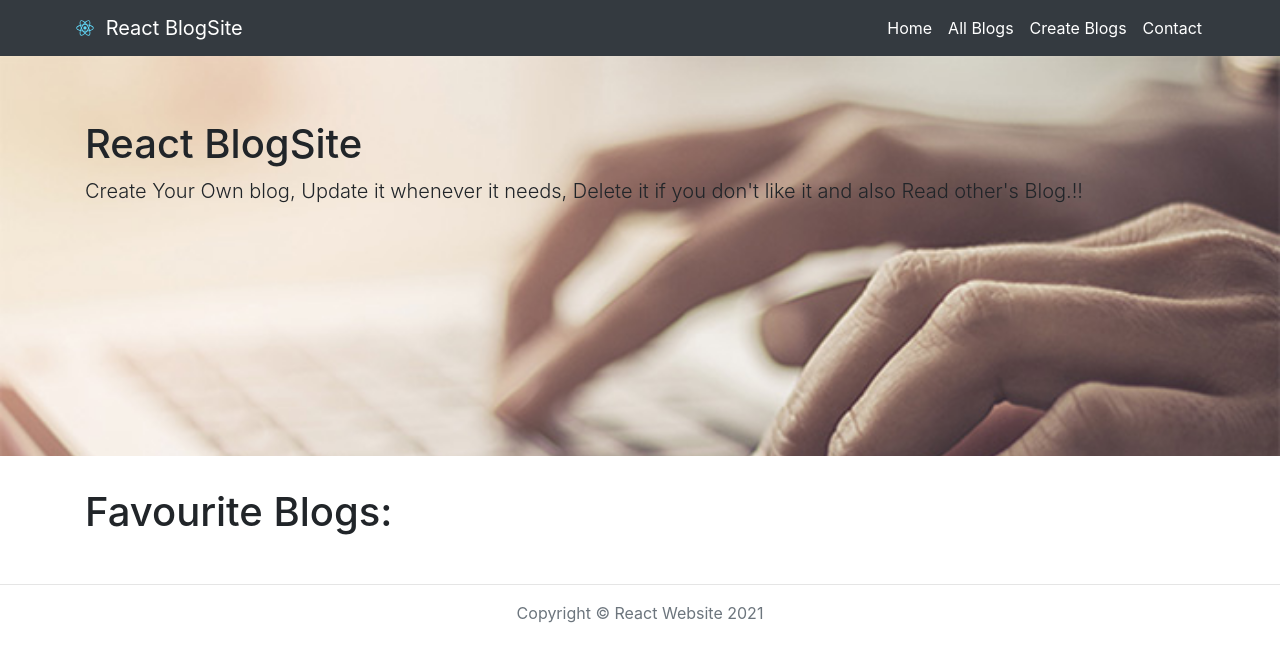
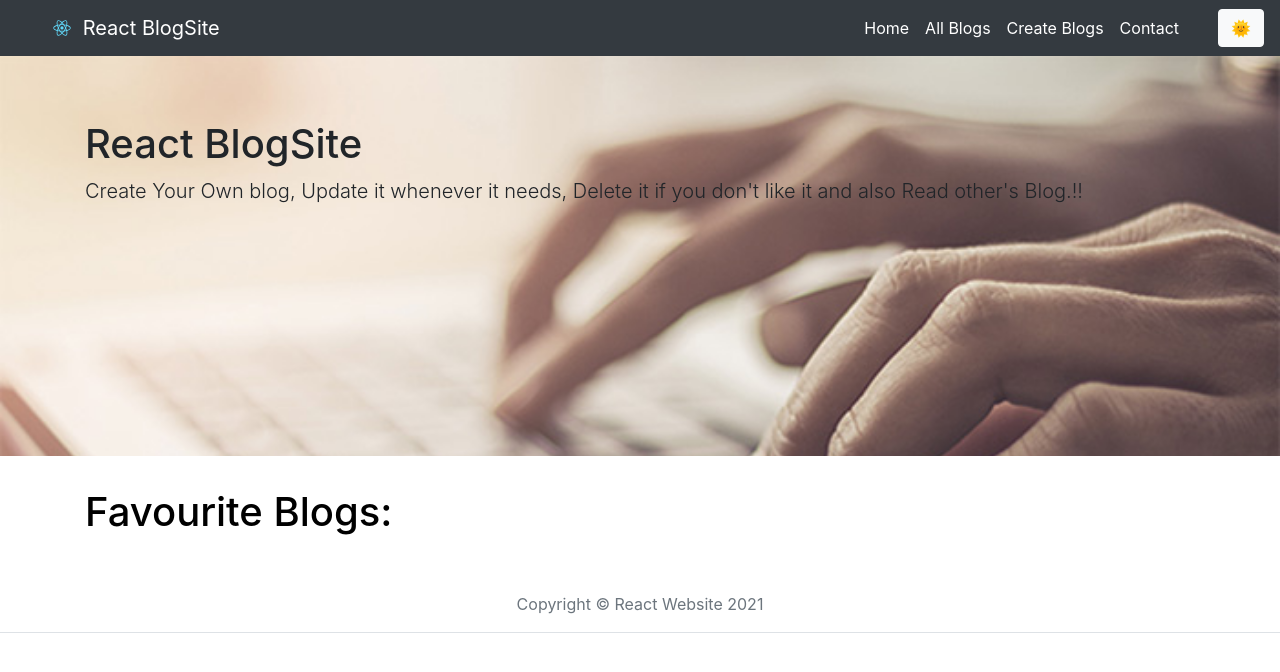
Before and after one commit to SiamAnzir/react-blogsite, a React (Create React App) app: page /#/ in a window 1280 px wide. Shown: the top 672 px of the page. Built offline with nearby package versions, Linux system fonts and the light colour scheme.

Commit message:
[Added] ThemeContext

```diff
--- a/src/App.js
+++ b/src/App.js
@@ -1,11 +1,16 @@
 import React from "react";
 import './App.css';
 import AppRouter from "./AppRouter";
+import {ThemeContext} from "./context/ThemeContext";
+import {themes} from "./context/ThemeContext";
 
 const App = () => {
 
     return (
-        <AppRouter/>
+        <ThemeContext.Provider value={themes}>
+            <AppRouter/>
+        </ThemeContext.Provider>
+
     );
 }
 
--- a/src/AppRouter.js
+++ b/src/AppRouter.js
@@ -1,5 +1,5 @@
-import React from "react";
-import {HashRouter as Router , Switch , Route} from "react-router-dom";
+import React, {useState,useContext} from "react";
+import {BrowserRouter as Router , Switch , Route} from "react-router-dom";
 import {Container} from "react-bootstrap";
 import NavBar from "./components/NavBar";
 import Home from "./components/Home";
@@ -10,27 +10,40 @@ import useLocalStorage from "./hooks/useLocalStorage";
 import EditBlog from "./components/EditBlog";
 import contactPage from "./components/Contact";
 import './App.css';
+import {ThemeContext} from "./context/ThemeContext";
 
 const AppRouter = () => {
 
     const [blogs , setBlogs] = useLocalStorage('blogs', blogLists);
+    //basename="/"
+    const theme = useContext(ThemeContext);
+    const [themeState, setThemeState] = useState(theme.light);
+    const darkMode = () => {
+        setThemeState(theme.dark);
+    };
+    const lightMode = () => {
+        setThemeState(theme.light);
+    };
 
     return (
         <>
-            <Router basename="/">
-                <NavBar/>
+            <Router>
+                <NavBar darkMode={darkMode} lightMode={lightMode} themeState={themeState} theme={theme}/>
                 <Switch>
-                    <Route render={() => (<Home blogs={blogs} setBlogs={setBlogs}/>)} exact path="/"/>
-                    <Route render={() => (<AllBlogs blogs={blogs} setBlogs={setBlogs} />)} exact path="/allBlogs"/>
-                    <Route render={(props) => (<CreateBlog {...props} blogs={blogs} setBlogs={setBlogs}/>)} exact path="/createBlogs" />
-                    <Route render={(props) => (<EditBlog {...props} blogs={blogs} setBlogs={setBlogs}/>)} exact path="/editBlog/:id"/>
+                    <Route render={() => (<Home themeState={themeState} blogs={blogs} setBlogs={setBlogs}/>)} exact path="/"/>
+                    <Route render={() => (<AllBlogs themeState={themeState} blogs={blogs} setBlogs={setBlogs} />)} exact path="/allBlogs"/>
+                    <Route render={(props) => (<CreateBlog  {...props} themeState={themeState} blogs={blogs} setBlogs={setBlogs}/>)} exact path="/createBlogs" />
+                    <Route render={(props) => (<EditBlog  {...props} themeState={themeState} blogs={blogs} setBlogs={setBlogs}/>)} exact path="/editBlog/:id"/>
                     <Route exact path="/contact" component={contactPage}/>
                     <Route path="*" component={() => "404 NOT FOUND"} />
                 </Switch>
             </Router>
-            <hr/>
-            <footer>
-                <Container className="text-center" bg="dark" variant="dark">
+            <footer className="border-bottom" style={{
+                backgroundColor: themeState.background,
+                color: themeState.foreground
+            }}>
+                <Container className="text-center">
+                    <br/>
                     <p className="text-muted">Copyright &copy; React Website 2021</p>
                 </Container>
             </footer>
--- a/src/components/AllBlogs.js
+++ b/src/components/AllBlogs.js
@@ -42,15 +42,18 @@ const AllBlogs = (props) => {
     const Blogs = props.blogs.length > 0 ? (
         currentBlogs.map(blog => (
             <>
-                <Card key={blog.id}>
+                <Card key={blog.id} border="info" style={{
+                    backgroundColor: props.themeState.background,
+                    color: props.themeState.foreground
+                }}>
                     <Card.Header  className="text-right border-0">
                         {(blog.favourite_blog === false ?  (
-                        <Button variant="primary" onClick={() => addToFavouriteBlog(blog.id,blog)}><FontAwesomeIcon icon={faPlus} /> To Favourites </Button>
+                        <Button variant="primary" style={{ marginLeft: '.5rem' }} onClick={() => addToFavouriteBlog(blog.id,blog)}><FontAwesomeIcon icon={faPlus} /> To Favourites </Button>
                         ) : (
-                        <Button variant="warning" onClick={() => removeFromFavouriteBlog(blog.id,blog)}><FontAwesomeIcon icon={faBan} /> from Favourites </Button>
-                        ))} ||
-                        <Button variant="success" onClick={() => history.push(`/editBlog/${blog.id}`)}><FontAwesomeIcon icon={faPenAlt} /> Update</Button>||
-                        <Button variant="danger" onClick={() =>  deleteBlog(blog.id)}> <FontAwesomeIcon icon={faTrashAlt} /> Delete</Button>
+                        <Button variant="warning" style={{ marginLeft: '.5rem' }} onClick={() => removeFromFavouriteBlog(blog.id,blog)}><FontAwesomeIcon icon={faBan} /> from Favourites </Button>
+                        ))}
+                        <Button variant="success" style={{ marginLeft: '.5rem' }} onClick={() => history.push(`/editBlog/${blog.id}`)}><FontAwesomeIcon icon={faPenAlt} /> Update</Button>
+                        <Button variant="danger" style={{ marginLeft: '.5rem' }} onClick={() =>  deleteBlog(blog.id)}> <FontAwesomeIcon icon={faTrashAlt} /> Delete</Button>
                     </Card.Header>
                     <Card.Body>
                         <Media>
@@ -85,7 +88,10 @@ const AllBlogs = (props) => {
         <div><h2>There is nothing to show</h2></div>
     )
     return(
-        <section>
+        <section style={{
+            backgroundColor: props.themeState.background,
+            color: props.themeState.foreground
+        }}>
             <Container>
                 <div>
                     <h1 className="text-center"> All Blogs: </h1>
@@ -105,6 +111,7 @@ const AllBlogs = (props) => {
                         subContainerClassName={"pages pagination"}
                     />
                 </Row>
+                <br/>
             </Container>
         </section>
     );
--- a/src/components/CreateBlog.js
+++ b/src/components/CreateBlog.js
@@ -1,7 +1,7 @@
 import React, {useState} from "react";
 import {Container, Form, Button} from "react-bootstrap";
 
-const CreateBlog = ({history,blogs,setBlogs}) => {
+const CreateBlog = ({history,themeState,blogs,setBlogs}) => {
 
     const addBlog = (newBlog) => {
         newBlog.id = blogs.length + 1;
@@ -26,7 +26,10 @@ const CreateBlog = ({history,blogs,setBlogs}) => {
 
 
     return(
-        <section>
+        <section style={{
+            backgroundColor: themeState.background,
+            color: themeState.foreground
+        }}>
             <Container className="text-center">
                 <br/>
                 <h2>Create Your Blog</h2>
@@ -45,6 +48,7 @@ const CreateBlog = ({history,blogs,setBlogs}) => {
                     </Form.Group>
                     <Button variant="success" type="submit">Create New Blog</Button>
                 </Form>
+                <br/>
             </Container>
         </section>
     )
--- a/src/components/EditBlog.js
+++ b/src/components/EditBlog.js
@@ -2,7 +2,7 @@ import React, {useState} from "react";
 import {Button, Container, Form} from "react-bootstrap";
 import { useParams } from "react-router-dom";
 
-const EditBlog = ({history, blogs , setBlogs}) => {
+const EditBlog = ({history, themeState, blogs , setBlogs}) => {
     const { id } = useParams();
     const blogToEdit = blogs[id - 1];
     const [currentBlog, setCurrentBlog] = useState(blogToEdit);
@@ -21,11 +21,14 @@ const EditBlog = ({history, blogs , setBlogs}) => {
         history.push('/allBlogs');
     }
     return(
-        <section>
+        <section style={{
+            backgroundColor: themeState.background,
+            color: themeState.foreground
+        }}>
             <Container className="text-center">
                 <br/>
                 <h2>Update Your Blog</h2>
-                <Form onSubmit={handleSubmit}>
+                <Form onSubmit={handleSubmit} >
                     <Form.Group>
                         <Form.Label> Author Name: </Form.Label>
                         <Form.Control name="author" autoComplete="off" required type="text" value={currentBlog.author} onChange={handleInputChange} />
@@ -40,6 +43,7 @@ const EditBlog = ({history, blogs , setBlogs}) => {
                     </Form.Group>
                     <Button variant="success" type="submit">Update Blog</Button>   <Button variant="danger" onClick={() => ( history.push('/allBlogs'))}> Cancel </Button>
                 </Form>
+                <br/>
             </Container>
         </section>
     )
--- a/src/components/Home.js
+++ b/src/components/Home.js
@@ -6,6 +6,11 @@ import { FontAwesomeIcon } from "@fortawesome/react-fontawesome";
 import {faBan} from "@fortawesome/free-solid-svg-icons";
 
 const Home = (props) => {
+
+    /** style={{
+            backgroundColor: props.state.background,
+            color: props.state.foreground
+        }} **/
 
      const [readMore,setReadMore] = useState({id:null , readMoreState:false});
 
@@ -30,8 +35,12 @@ const Home = (props) => {
 
 
      const favBlog = props.blogs.map(blog => (blog.favourite_blog === true) ? (
-                         <Col className="col-lg-6 col-md-12">
-                             <Card style={{ width: '25rem' }} key={blog.id}>
+                         <Col className="col-lg-6 col-md-12" >
+                             <Card border="info" style={{
+                                 width: '25rem',
+                                 backgroundColor: props.themeState.background,
+                                 color: props.themeState.foreground
+                             }}  key={blog.id}>
                                  <Card.Img variant="top" alt="Card image" width={300} height={300} src={blogImage}/>
                                  <Card.Body>
                                      <Card.Title>{blog.title}</Card.Title>
@@ -63,16 +72,20 @@ const Home = (props) => {
                     ));
 
     return(
-        <section>
+        <section style={{
+            backgroundColor: props.themeState.background,
+        }}>
             <Jumbotron style={{ backgroundImage: `url(${bgImage})`, backgroundSize: 'cover', height: '400px' }} fluid>
-                <Container >
+                <Container>
                     <h1>React BlogSite</h1>
                     <p className="lead">
                         Create Your Own blog, Update it whenever it needs, Delete it if you don't like it and also Read other's Blog.!!
                     </p>
                 </Container>
             </Jumbotron>
-            <Container>
+            <Container style={{
+                color: props.themeState.foreground
+            }}>
                 <h1>Favourite Blogs: </h1>
                 <br/>
                 <div>
--- a/src/components/NavBar.js
+++ b/src/components/NavBar.js
@@ -3,7 +3,7 @@ import { Button, Container, Nav, Navbar, NavLink} from "react-bootstrap";
 import logo from "../logo.svg";
 import {Link} from "react-router-dom";
 
-const NavBar = () => {
+const NavBar = (props) => {
 
     return(
         <Navbar bg="dark" variant="dark">
@@ -23,6 +23,17 @@ const NavBar = () => {
                     <Nav className="nav-link"><Link to="/contact" className="text-white"> Contact</Link> </Nav>
                 </Nav>
             </Container>
+            {
+                (props.themeState === props.theme.light) ? (
+                    <Button variant="light" onClick={props.darkMode}>
+                        <span role="img" aria-label="sun"> 🌞 </span>
+                    </Button>
+                ):(
+                    <Button variant="dark" onClick={props.lightMode}>
+                        <span role="img" aria-label="moon">  🌚 </span>
+                    </Button>
+                )
+            }
         </Navbar>
     )
 }
--- a/src/context/ThemeContext.js
+++ b/src/context/ThemeContext.js
@@ -0,0 +1,14 @@
+import React from "react";
+
+export const themes = {
+    light: {
+        foreground: "#000",
+        background: "#fff"
+    },
+    dark: {
+        foreground: "#fff",
+        background: "#000"
+    }
+};
+
+export const ThemeContext = React.createContext(themes);
```
